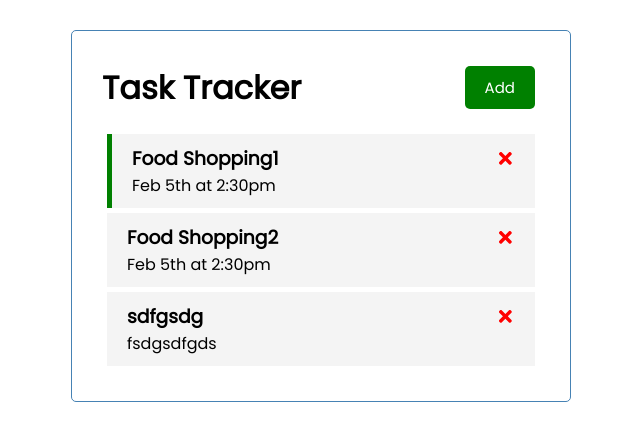
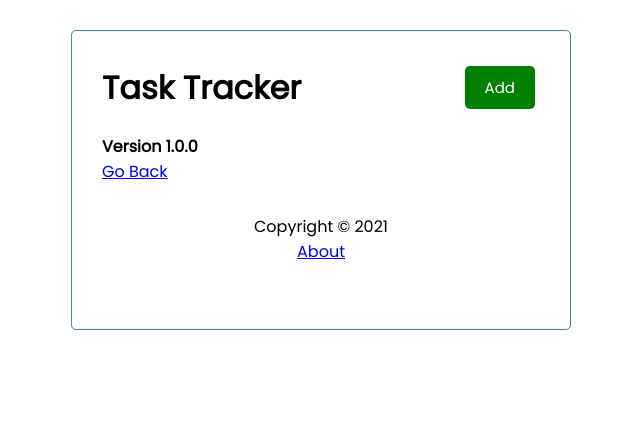
Before and after one commit to EdgarMatevosyan/react-task-tracker, a React (Create React App) app: page /about in a window 1280 px wide. Shown: the top 440 px of the page, without its empty margins (319-959 px from the left). Built offline with nearby package versions, Linux system fonts and the light colour scheme; data requests are answered from the project's data file.

Commit message:
added router to app

```diff
--- a/db.json
+++ b/db.json
@@ -10,7 +10,7 @@
       "id": 2,
       "text": "Food Shopping2",
       "day": "Feb 5th at 2:30pm",
-      "reminder": false
+      "reminder": true
     },
     {
       "text": "sdfgsdg",
--- a/package.json
+++ b/package.json
@@ -10,6 +10,7 @@
     "react": "^17.0.2",
     "react-dom": "^17.0.2",
     "react-icons": "^4.2.0",
+    "react-router-dom": "^5.2.0",
     "react-scripts": "4.0.3",
     "web-vitals": "^1.1.1"
   },
--- a/src/App.js
+++ b/src/App.js
@@ -1,7 +1,10 @@
+import { BrowserRouter as Router, Route } from "react-router-dom";
 import { useState, useEffect } from "react";
 import Header from "./components/Header";
 import Tasks from "./components/Tasks";
 import AddTask from "./components/AddTask";
+import Footer from "./components/Footer";
+import About from "./components/About";
 
 function App() {
   // This is similar to action and reducer, name and event to use to update state
@@ -80,18 +83,34 @@ function App() {
   };
 
   return (
+    <Router>
       <div className="container">
         <Header
           onAdd={() => setShowAddTask(!showAddTask)}
           showAdd={showAddTask}
         />
+        <Route
+          path="/"
+          exact
+          render={(props) => (
+            <>
               {showAddTask && <AddTask onAdd={addTask} />}
               {tasks.length > 0 ? (
-        <Tasks tasks={tasks} onDelete={deleteTask} onToggle={toggleReminder} />
+                <Tasks
+                  tasks={tasks}
+                  onDelete={deleteTask}
+                  onToggle={toggleReminder}
+                />
               ) : (
                 "No Tasks To Show"
               )}
+            </>
+          )}
+        />
+        <Route path="/about" component={About} />
+        <Footer />
       </div>
+    </Router>
   );
 }
 
--- /dev/null
+++ b/src/components/About.js
@@ -0,0 +1,13 @@
+import { Link } from "react-router-dom";
+
+const About = () => {
+  return (
+    <div>
+      <h4>Version 1.0.0</h4>
+      {/* Use Link instead of ahref to avoid a refresh when switching pages */}
+      <Link to="/">Go Back</Link>
+    </div>
+  );
+};
+
+export default About;
--- /dev/null
+++ b/src/components/Footer.js
@@ -0,0 +1,13 @@
+import { Link } from "react-router-dom";
+
+const Footer = () => {
+  return (
+    <footer>
+      <p>Copyright &copy; 2021</p>
+      {/* Use Link instead of ahref to avoid a refresh when switching pages */}
+      <Link to="/about">About</Link>
+    </footer>
+  );
+};
+
+export default Footer;
```
Also changed, not shown: 1 other file (tests, documents, lock files or other folders). Lines whose indentation alone changed are shown as unchanged.
